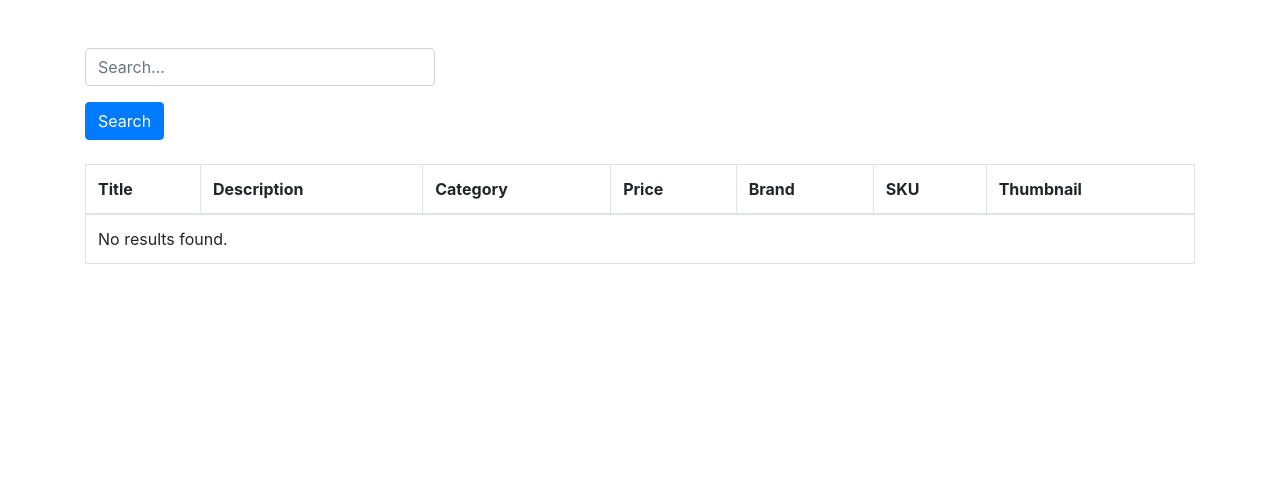
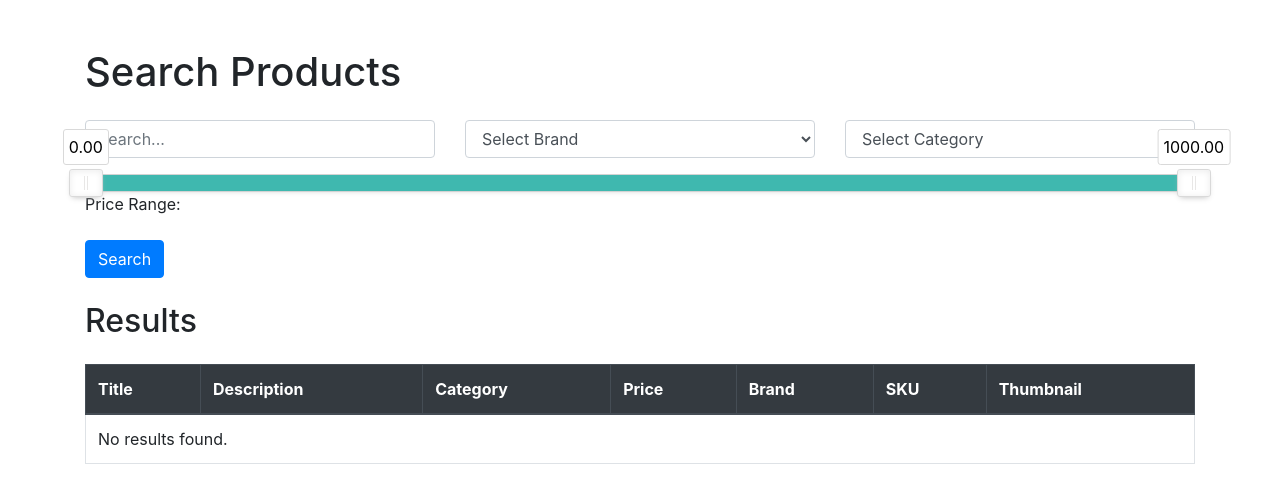
Before and after one commit to Blackbeardpir8/fulltextsearch, a Django app: template home/templates/index.html in a window 1280 px wide. Shown: the top 503 px of the page. Run offline with Django 3.2, Linux system fonts and the light colour scheme; the template is opened without the code that fills it, so the values that code supplies are empty; some libraries are stand-ins or nearby versions.

Commit message:
trigam silarity search by brands,price and other

```diff
--- a/home/templates/index.html
+++ b/home/templates/index.html
@@ -6,29 +6,71 @@
     <title>Search Results</title>
     <link rel="stylesheet" href="https://stackpath.bootstrapcdn.com/bootstrap/4.3.1/css/bootstrap.min.css">
     <link rel="stylesheet" href="https://cdnjs.cloudflare.com/ajax/libs/noUiSlider/15.5.0/nouislider.min.css">
+    <style>
+        .form-group {
+            margin-bottom: 1rem;
+        }
+        .price-slider-container {
+            margin-bottom: 1rem;
+        }
+        table {
+            margin-top: 1rem;
+        }
+        img {
+            display: block;
+            margin-left: auto;
+            margin-right: auto;
+        }
+    </style>
 </head>
 <body>
     <div class="container mt-5">
-        <form method="get" >
+        <h1 class="mb-4">Search Products</h1>
+        <form method="get">
             <div class="row">
-                <div class="col-4">
+                <div class="col-md-4">
                     <div class="form-group">
-                        <input type="text" value = "{% if search %} {{search}} {% endif %}" name="search" class="form-control" placeholder="Search..." value="{{ request.GET.q }}">
+                        <input type="text" value="{% if search %}{{ search }}{% endif %}" name="search" class="form-control" placeholder="Search..." value="{{ request.GET.q }}">
                     </div>
                 </div>
+                <div class="col-md-4">
+                    <div class="form-group">
+                        <select name="brand" class="form-control">
+                            <option value="">Select Brand</option>
+                            {% for brand in brands %}
+                            <option {% if request.GET.brand == brand.brand %} selected {% endif %} value="{{ brand.brand }}">{{ brand.brand }}</option>
+                            {% endfor %}
+                        </select>
+                    </div>
+                </div>
+                <div class="col-md-4">
+                    <div class="form-group">
+                        <select name="category" class="form-control">
+                            <option value="">Select Category</option>
+                            {% for category in categories %}
+                            <option {% if request.GET.category == category.category %} selected {% endif %} value="{{ category.category }}">{{ category.category }}</option>
 
-
+                            {% endfor %}
+                        </select>
                     </div>
-
-
-
+                </div>
+            </div>
+            <div class="row">
+                <div class="col-md-12">
+                    <div class="form-group price-slider-container">
+                        <div id="price-slider"></div>
+                        <label for="price-slider">Price Range:</label>
+                        <input type="hidden" name="min_price" id="min-price">
+                        <input type="hidden" name="max_price" id="max-price">
+                    </div>
+                </div>
+            </div>
             <button type="submit" class="btn btn-primary">Search</button>
-
-
         </form>
         <br>
+        <h2 class="mb-4">Results</h2>
         <table class="table table-bordered">
-            <thead>
+            <thead class="thead-dark">
                 <tr>
                     <th>Title</th>
                     <th>Description</th>
@@ -64,11 +106,11 @@
         var priceSlider = document.getElementById('price-slider');
 
         noUiSlider.create(priceSlider, {
-            start: [0, 1000], // Adjust these values to your desired default range
+            start: [0, 1000],
             connect: true,
             range: {
                 'min': 0,
-                'max': 1000 // Adjust this value to your maximum price
+                'max': 1000
             },
             tooltips: [true, true]
         });
@@ -78,11 +120,9 @@
             document.getElementById('max-price').value = values[1];
         });
 
-        // Set the initial values if they exist
         var minPrice = "{{ request.GET.min_price|default:0 }}";
         var maxPrice = "{{ request.GET.max_price|default:1000 }}";
         priceSlider.noUiSlider.set([minPrice, maxPrice]);
     </script>
-
 </body>
 </html>
```
Also changed, not shown: home/views.py (+39 -30 lines), scripts.py (+31 -0 lines). Lines whose indentation alone changed are shown as unchanged.
